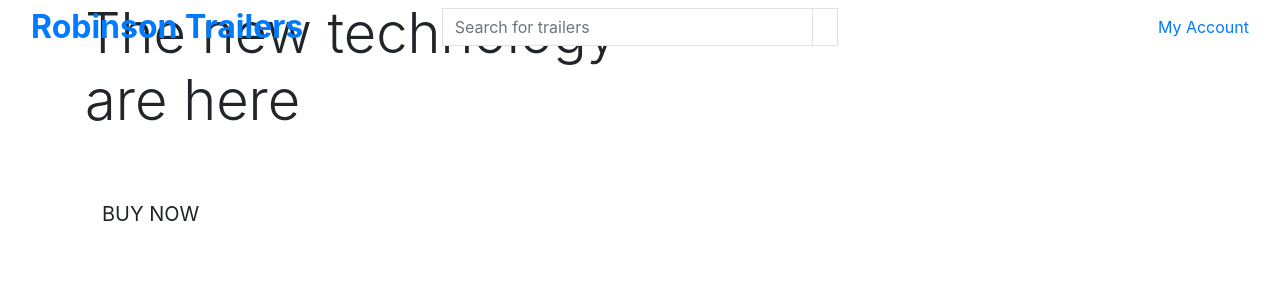
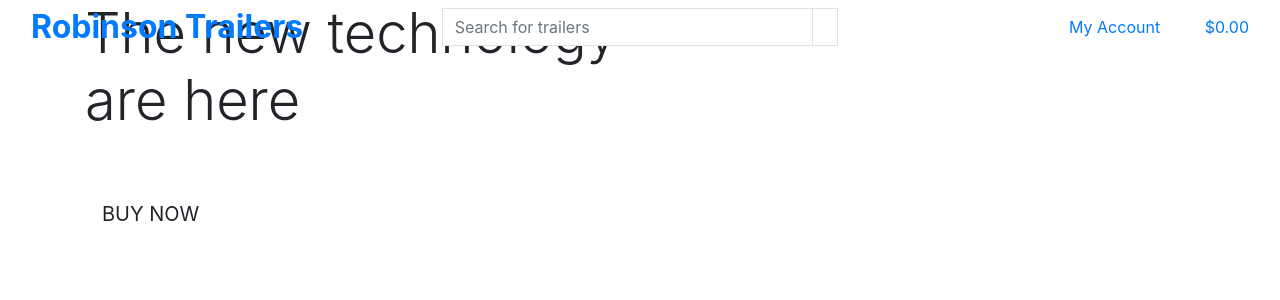
Before and after one commit to Code-Institute-Submissions/FabrizioAdi-Robinson-Trailers-Store-P5v1.2_JuneResub, a Django app: page / in a window 1280 px wide. Shown: the top 300 px of the page. Run offline with Django 3.2, Linux system fonts and the light colour scheme.

Commit message:
Added changes and customize page hedder

```diff
--- a/templates/base.html
+++ b/templates/base.html
@@ -69,9 +69,37 @@
                         <p class="my-0">My Account</p>
                     </div>
                 </a>
-        </div>
-      </div>
 
+                <div class="dropdown-menu border-0" aria-labelledby="user-options">
+                  {% if request.user.is_authenticated %}
+                      {% if request.user.is_superuser %}
+                          <a href="" class="dropdown-item">Product Management</a>
+                      {% endif %}
+                      <a href="" class="dropdown-item">My Profile</a>
+                      <a href="{% url 'account_logout' %}" class="dropdown-item">Logout</a>
+                  {% else %}
+                      <a href="{% url 'account_signup' %}" class="dropdown-item">Register</a>
+                      <a href="{% url 'account_login' %}" class="dropdown-item">Login</a>
+                  {% endif %}
+              </div>
+          </li>
+          <li class="list-inline-item">
+              <a class="{% if grand_total %}text-info font-weight-bold{% else %}text-black{% endif %} nav-link" href="">
+                  <div class="text-center">
+                      <div><i class="fas fa-shopping-bag fa-lg"></i></div>
+                      <p class="my-0">
+                          {% if grand_total %}
+                              ${{ grand_total|floatformat:2 }}
+                          {% else %}
+                              $0.00
+                          {% endif %}
+                      </p>
+                  </div>
+              </a>
+          </li>
+      </ul>
+  </div>
+</div>
     </header>
 
     {% if messages %}
```
